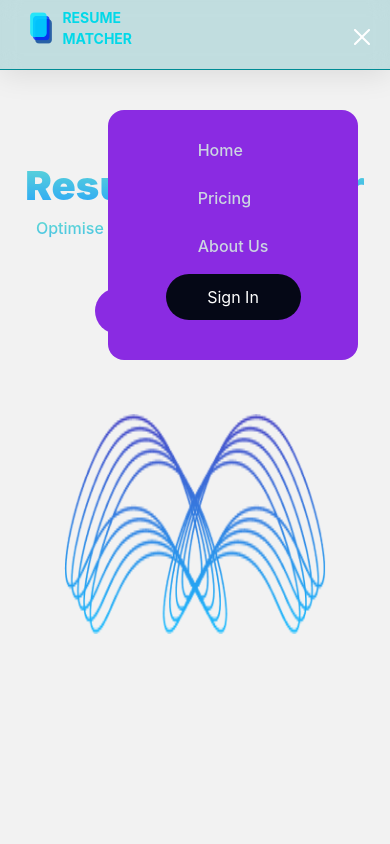
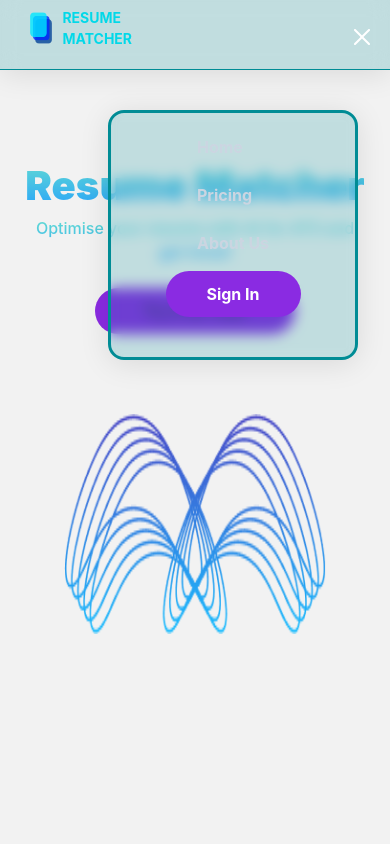
Before and after one commit to sefeoluwa/matcher, a React (Vite) app: page / in a window 390 px wide. Both pictures are taken after a click on the element 360 px from the left and 48 px from the top of the page. Shown: the top 844 px of the page. Built offline with nearby package versions, Linux system fonts and the light colour scheme.

Commit message:
changed mobileMenu bachground

```diff
--- a/src/components/Navbar.jsx
+++ b/src/components/Navbar.jsx
@@ -115,7 +115,7 @@ function Navbar() {
         animate="open"
         exit="closed"
         variants={sideVariants}
-        className="mobile-menu md:hidden flex flex-col fixed bg-secondary text-white h-[250px] z-10 rounded-2xl mr-8 items-center"
+        className="mobile-menu md:hidden flex flex-col fixed font-bold text-white h-[250px] z-10 rounded-2xl mr-8 items-center"
         style={{
           width: "250px",
           top: "13vh",
@@ -127,7 +127,7 @@ function Navbar() {
                 <motion.li
                   variants={itemVariants}
                   key={nav.id}
-                  className={`font-poppins font-medium  cursor-pointer text-[16px] ${
+                  className={`font-poppins font-bold  cursor-pointer text-[16px] ${
                     active === nav.title ? "text-white" : "text-slate-300"
                   }`}
                   onClick={() => {
@@ -141,7 +141,7 @@ function Navbar() {
             </ul>
           <motion.button
             variants={itemVariants}
-            className="nav-btn bg-primary sm:block w-[135px] h-[46px] rounded-[36px] mb-[40px]"
+            className="nav-btn bg-secondary sm:block w-[135px] h-[46px] rounded-[36px] mb-[40px]"
           >
             Sign In
           </motion.button>
--- a/src/index.css
+++ b/src/index.css
@@ -38,6 +38,14 @@ box-shadow: 0 4px 30px rgba(0, 0, 0, 0.1);
 backdrop-filter: blur(10px);
 -webkit-backdrop-filter: blur(5px);
 border-bottom: 1px solid rgba(0, 140, 149, 1);
+}
+
+.mobile-menu{
+  background: rgba(0, 140, 149, 0.2);
+  box-shadow: 0 4px 30px rgba(0, 0, 0, 0.1);
+  backdrop-filter: blur(7px);
+  -webkit-backdrop-filter: blur(7px);
+  border: 3px solid rgba(0, 140, 149, 1);
 }
 
 .hero-text{
```
